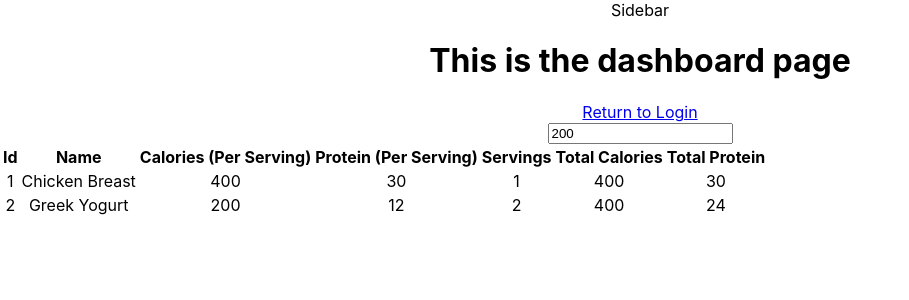
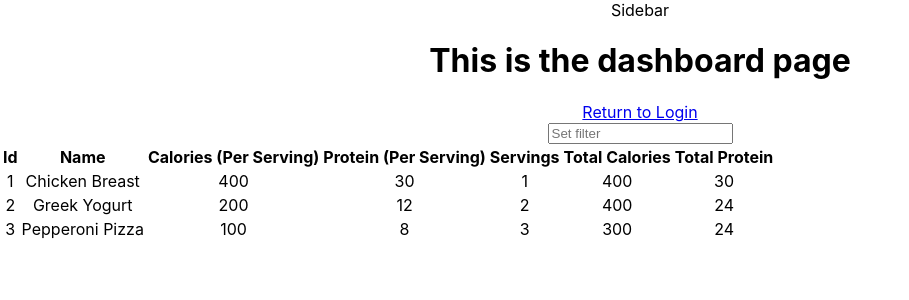
Before and after one commit to aolsen2001/nutrition-tracker, a React (Create React App) app: page /dashboard in a window 1280 px wide. Shown: the top 300 px of the page, without its empty margins (0-909 px from the left). Built offline with nearby package versions, Linux system fonts and the light colour scheme.

Commit message:
Add debounce for filter

```diff
--- a/src/pages/Dashboard.js
+++ b/src/pages/Dashboard.js
@@ -1,5 +1,5 @@
 import DashboardLayout from '../components/DashboardLayout';
-import React, { useState } from 'react';
+import React, { useState, useEffect } from 'react';
 import { Link, Outlet } from 'react-router';
 
 const dummyMeals = [
@@ -9,13 +9,23 @@ const dummyMeals = [
 ];
 
 function MealTable({ dummyMeals }) {
-  const [tableFilter, setFilter] = useState(200);
+  const [inputValue, setInputValue] = useState('');
+  const [tableFilter, setTableFilter] = useState('');
 
   const handleFilter = (e) => {
-    if (!isNaN(e.target.value)) {
-      setFilter(e.target.value);
+    setInputValue(e.target.value);
+  };
+
+  // use debounce so tableFilter doesn't update after every keystroke
+  useEffect(() => {
+    const handler = setTimeout(() => {
+      if (inputValue === '' || !isNaN(inputValue)) {
+        setTableFilter(inputValue === '' ? '' : Number(inputValue));
       }
-  };
+      console.log(inputValue);
+    }, 500);
+    return () => clearTimeout(handler);
+  }, [inputValue]);
 
   const filteredMeals = dummyMeals.filter(
     (meal) => meal.calories >= tableFilter
@@ -27,11 +37,12 @@ function MealTable({ dummyMeals }) {
         <input
           type='text'
           placeholder='Set filter'
-          value={tableFilter}
+          value={inputValue}
           onChange={handleFilter}
         />
       </div>
       <table>
+        <thead>
           <tr>
             <th>Id</th>
             <th>Name</th>
@@ -41,8 +52,10 @@ function MealTable({ dummyMeals }) {
             <th>Total Calories</th>
             <th>Total Protein</th>
           </tr>
+        </thead>
+        <tbody>
           {filteredMeals.map((meal) => (
-          <tr>
+            <tr key={meal.id}>
               <td>{meal.id}</td>
               <td>{meal.name}</td>
               <td>{meal.calories}</td>
@@ -52,6 +65,7 @@ function MealTable({ dummyMeals }) {
               <td>{meal.protein * meal.servings}</td>
             </tr>
           ))}
+        </tbody>
       </table>
     </>
   );
```
Also changed, not shown: 1 other file (tests, documents, lock files or other folders). Lines whose indentation alone changed are shown as unchanged.
